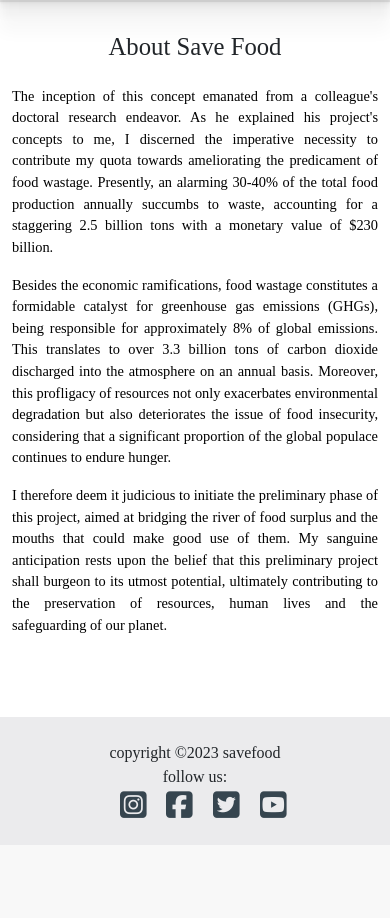
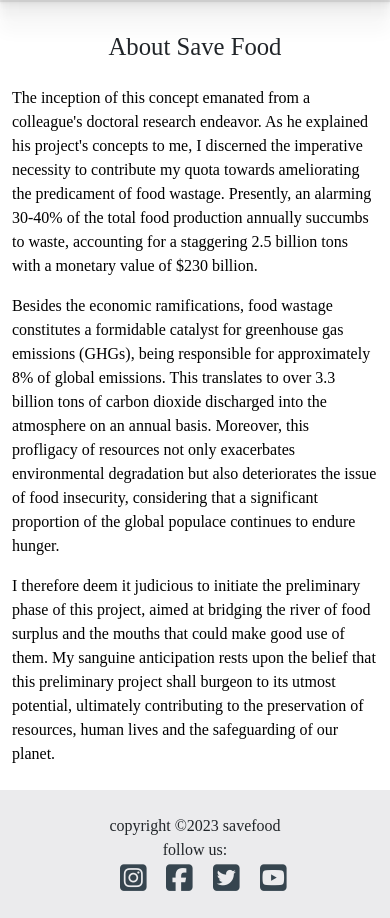
Before and after one commit to samuelandersoncodes/save-food, a Django app: page /about/ in a window 390 px wide. Shown: the part 82-1000 px from the top of the page. Before the commit the page ends 927 px from the top, so only its background shows below. Run offline with Django 3.2, Linux system fonts and the light colour scheme; some libraries are stand-ins or nearby versions; some web fonts are replaced.

Commit message:
refactor(style): Restyle about page for text responsiveness

```diff
--- a/static/css/style.css
+++ b/static/css/style.css
@@ -202,7 +202,7 @@ main {
 }
 
 .about-text>p {
-    font-size: 140%;
+    font-size: 130%;
     color: black;
     overflow: hidden;
     text-justify: newspaper;
@@ -276,11 +276,6 @@ main {
         max-height: 24rem;
     }
 
-    .about-text>p {
-        font-size: 120%;
-        text-align: justify-self;
-    }
-
 }
 
 @media only screen and (max-width: 575px) {
@@ -293,15 +288,15 @@ main {
 
     .about-text>p {
         font-size: 100%;
-        text-align: justify-self;
     }
 
 }
 
-@media only screen and (max-width: 435px) {
+@media only screen and (max-width: 455px) {
 
     .about-text>p {
-        font-size: 90%;
+        font-size: 100%;
+        text-align: left;
     }
 
 }
@@ -320,9 +315,4 @@ main {
 
     }
 
-    .about-text>p {
-        font-size: 90%;
-        text-align: left;
-    }
-
 }
```
